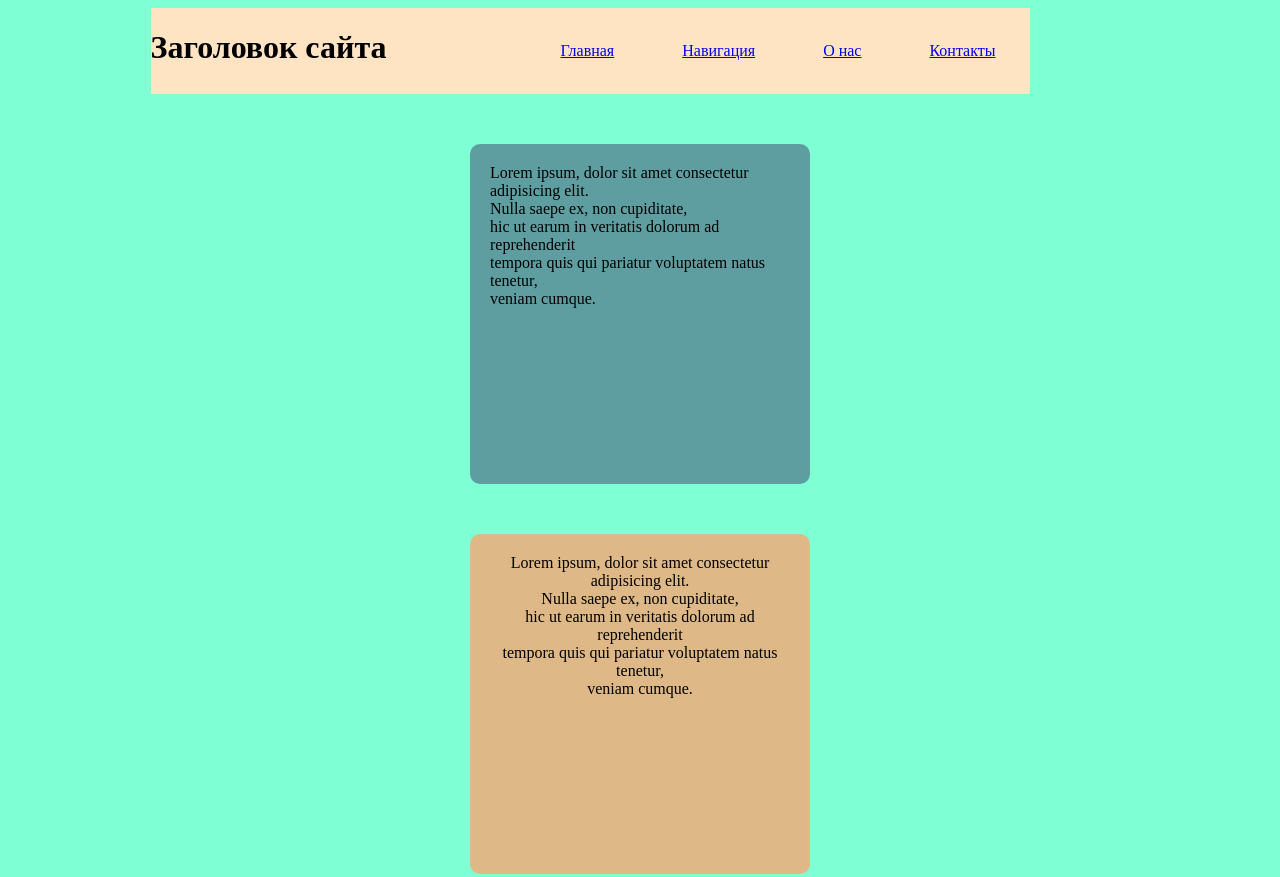
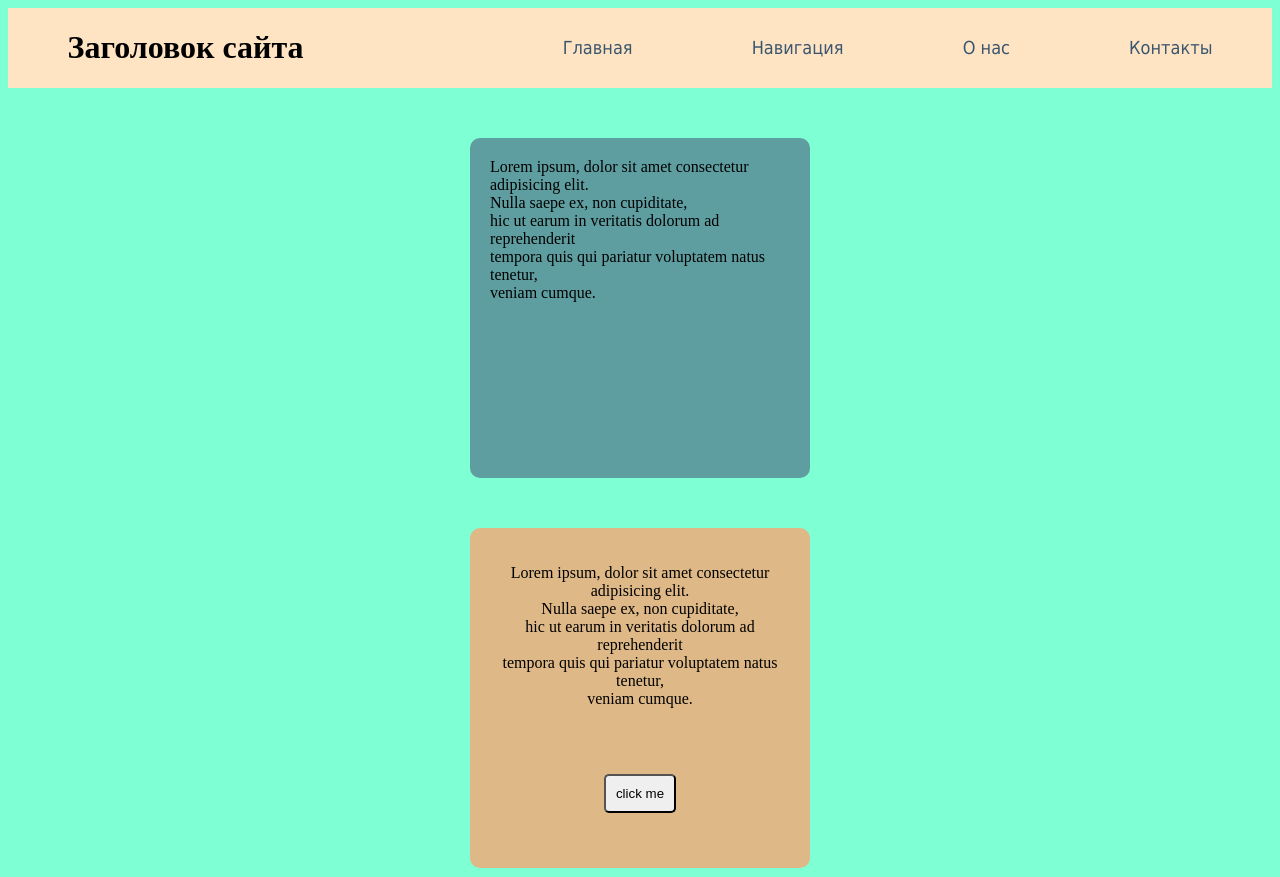
Before and after one commit to vl75v/test3, a plain HTML site: page index.html in a window 1280 px wide. Shown: the top 877 px of the page. Drawn offline with Linux system fonts and the light colour scheme.

Commit message:
добавлена ещё одна кнопка

```diff
--- a/script.js
+++ b/script.js
@@ -1,13 +1,18 @@
 const element = document.getElementById("root");
-element.innerHTML = `<div class='card'>Lorem ipsum,
+element.innerHTML = `<div class='card'><p>Lorem ipsum,
         dolor sit amet consectetur adipisicing elit.<br />
         Nulla saepe ex, non cupiditate,<br />
         hic ut earum in veritatis dolorum ad reprehenderit <br />
         tempora quis qui pariatur voluptatem natus tenetur,<br />
-        veniam cumque.</div>`;
+        veniam cumque.</p><button type="button">click me</button></div>`;
 const newElem = document.createElement("div");
 newElem.className = "card";
 newElem.textContent =
   "Lorem ipsum, dolor sit amet consectetur adipisicing elit. Nulla saepe ex, non cupiditate,hic ut earum in veritatis dolorum ad reprehenderit  tempora quis qui pariatur voluptatem natus tenetur, veniam cumque.";
 newElem.style.padding = "20px";
 document.body.appendChild(newElem);
+const btn = document.createElement("button");
+btn.textContent = "click ";
+btn.style.padding = "10px";
+btn.style.width = "150px";
+document.body.appendChild(btn);
--- a/style.css
+++ b/style.css
@@ -6,11 +6,12 @@ body {
 }
 
 header {
+  width: 100%;
   display: flex;
   flex-direction: row;
-  justify-content: center;
+  justify-content: space-around;
+  align-items: center;
   background-color: bisque;
-  margin-right: 100px;
 }
 
 h1 {
@@ -18,7 +19,10 @@ h1 {
 }
 
 a {
-  margin: 34px;
+  text-decoration: none;
+  font-family: Tahoma, sans-serif;
+  font-size: large;
+  color: rgb(58, 86, 110);
 }
 
 main {
@@ -57,4 +61,5 @@ main {
 button {
   padding: 10px;
   margin-top: 50px;
+  border-radius: 5px;
 }
```
